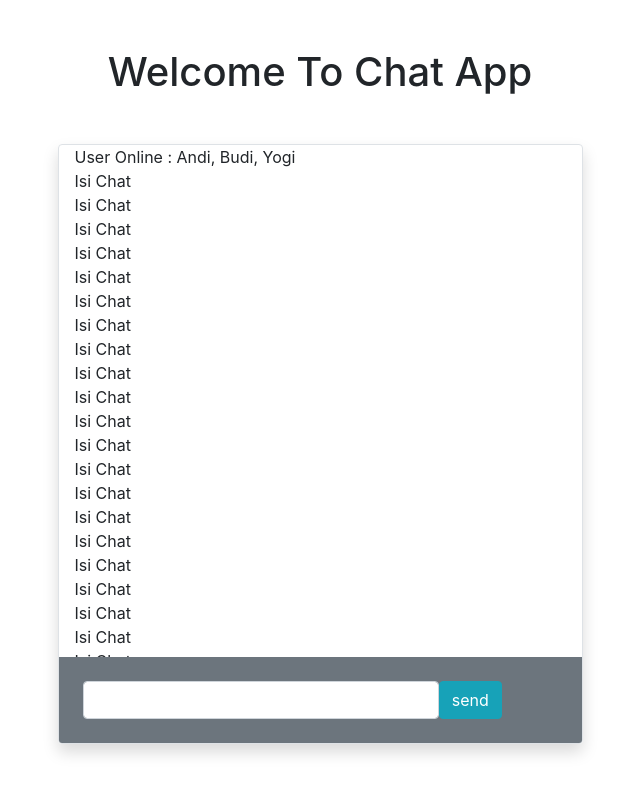
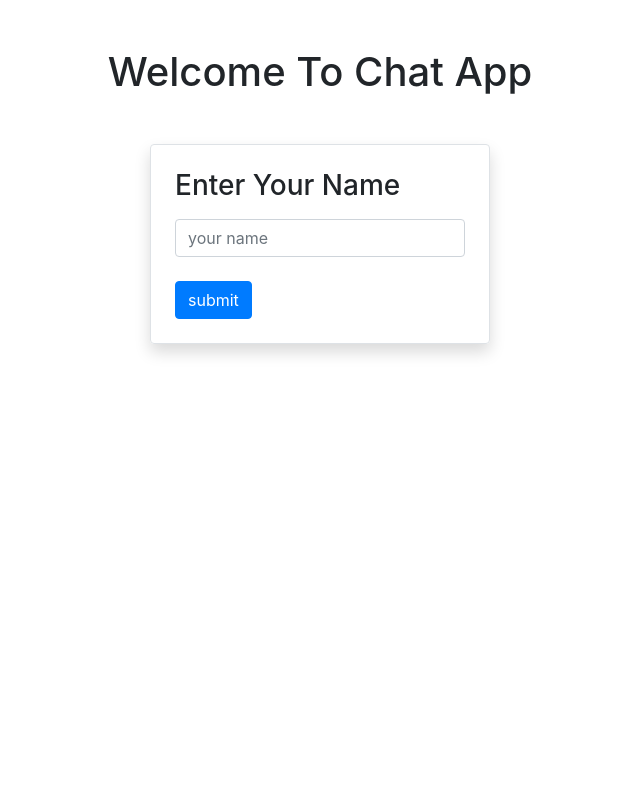
Before and after one commit to jamaludinfikrii/chat-app-front, a React (Create React App) app: page / in a window 1280 px wide. Shown: the top 794 px of the page, without its empty margins (320-960 px from the left). Built offline with nearby package versions, Linux system fonts and the light colour scheme.

Commit message:
user login

```diff
--- a/src/App.js
+++ b/src/App.js
@@ -4,12 +4,29 @@ import LoginForm from './components/LoginForm'
 import Chat from './components/Chat'
 
 export class App extends Component {
+  state = {
+    name : null
+  }
+
+  changeStateName = (name) => {
+    this.setState({name : name})
+  }
+
   render() {
-    return (
+    if(this.state.name === null){
+      return (
+        <div className='container mt-5'>
+            <h1 className='text-center mb-5'>Welcome To Chat App</h1>
+            <LoginForm  onClickSubmit={this.changeStateName} />
+        </div>
+      )
+    }
+
+    return(
       <div className='container mt-5'>
-          <h1 className='text-center mb-5'>Welcome To Chat App</h1>
-          <Chat />
+          <Chat userLogin={this.state.name}/>
       </div>
+
     )
   }
 }
--- a/src/components/Chat.js
+++ b/src/components/Chat.js
@@ -4,6 +4,11 @@ export class Chat extends Component {
     render() {
         return (
             <div className='container'>
+                <div className='row justify-content-center'>
+                    <div className='alert alert-info col-md-6' >
+                        hello , {this.props.userLogin ? this.props.userLogin : null}
+                    </div>
+                </div>
                 <div className='row justify-content-center'>
                     <div className='col-md-6'>
                         <div className='border rounded shadow' style={{height : "600px", overflow:"auto",position: "relative"}} >
--- a/src/components/LoginForm.js
+++ b/src/components/LoginForm.js
@@ -1,6 +1,10 @@
 import React, { Component } from 'react'
 
 export class LoginForm extends Component {
+    onSubmitBtn = () => {
+        let name = this.name.value
+        this.props.onClickSubmit(name)
+    }
     render() {
         return (
             <div className='container'>
@@ -8,8 +12,8 @@ export class LoginForm extends Component {
                     <div className='col-md-4'>
                         <div className='border rounded shadow p-4'>
                             <h3>Enter Your Name</h3>
-                            <input type='text' placeholder='your name' className='form-control mt-3'/>
-                            <input type='button' value='submit' className='btn btn-primary mt-4'  />
+                            <input type='text' ref={(el) => this.name = el} placeholder='your name' className='form-control mt-3'/>
+                            <input onClick={this.onSubmitBtn} type='button' value='submit' className='btn btn-primary mt-4'  />
                         </div>
                     </div>
                 </div>
```
